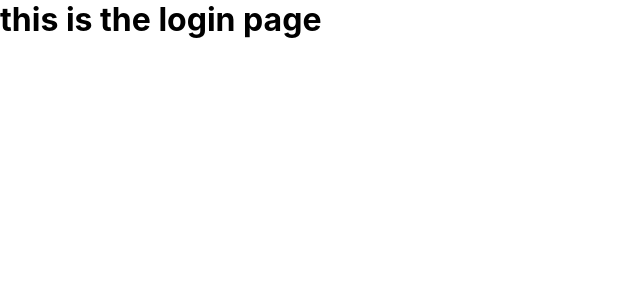
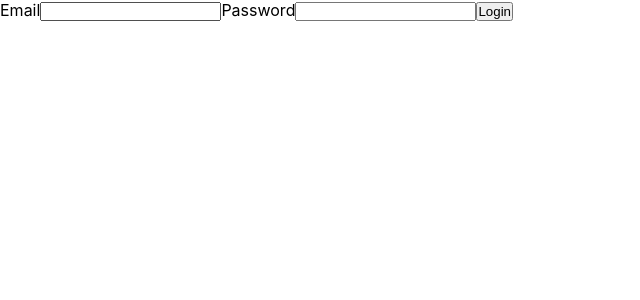
Before and after one commit to JanaTartousy/Advanced-Project, a React (Create React App) app: page /login in a window 1280 px wide. Shown: the top 300 px of the page, without its empty margins (0-640 px from the left). Built offline with nearby package versions, Linux system fonts and the light colour scheme.

Commit message:
addid some stuff

```diff
--- a/src/pages/login/login.js
+++ b/src/pages/login/login.js
@@ -1,11 +1,21 @@
-import "./login.css"
+import "./login.css";
+function handleLogin(event){
+    event.preventDefault();
+}
+function Login(props) {
+  return <>
 
-function Login(props) {
-    return (
-        <h1>
-            this is the login page
-        </h1>
-     );
+  <form onSubmit={handleLogin}>
+    <h1 >
+
+    </h1>
+    <label for="email">Email</label>
+    <input type="email" name="email" id="email"/>
+    <label for="password">Password</label>
+    <input type="password" name="password" id="password"/>
+    <button type="submit" name="login" id="login">Login</button>
+  </form>
+  </>;
 }
 
 export default Login;
```
